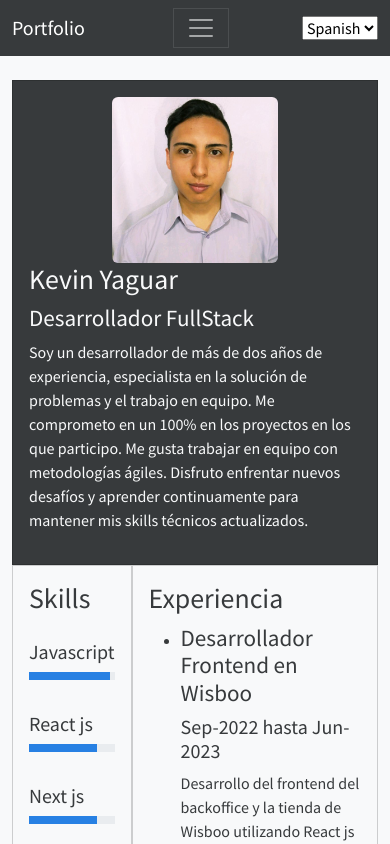
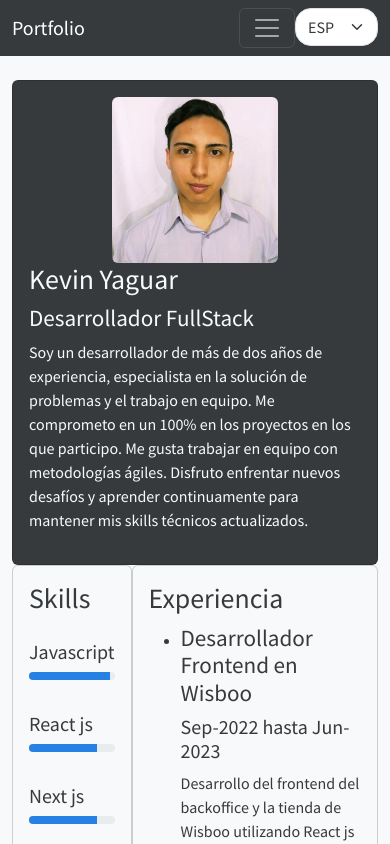
Before and after one commit to KevinYaguar/KevinYaguar.github.io, a Next.js app: page / in a window 390 px wide. Shown: the top 844 px of the page. Built offline with nearby package versions, Linux system fonts and the light colour scheme; a small style sheet from the web is missing.

Commit message:
menu mobile fixed

```diff
--- a/components/NavBar.js
+++ b/components/NavBar.js
@@ -13,24 +13,24 @@ const Navbar = () => {
 
     return (
         <nav className="navbar navbar-expand-lg navbar-dark bg-dark">
-            <div className="container">
+            <div className="container d-flex justify-content-between">
                 <Link legacyBehavior href="/">
                     <a className="navbar-brand" >Portfolio</a>
                 </Link>
-
-                <button className="navbar-toggler" type="button" data-toggle="collapse" data-target="#navbarNav" aria-controls="navbarNav" aria-expanded="false" aria-label="Toggle navigation">
+                <div className='d-flex'>
+                    <button className="navbar-toggler" type="button" data-bs-toggle="collapse" data-bs-target="#navbarNav" aria-controls="navbarNav" aria-expanded="false" aria-label="Toggle navigation">
                         <span className="navbar-toggler-icon"></span>
                     </button>
                     <div className="collapse navbar-collapse" id="navbarNav">
                         <ul className="navbar-nav mx-auto">
-                        <li className="nav-item active">
+                            <li className="nav-item active px-3">
                                 <Link href="/resume" legacyBehavior>
                                     <a className="nav-link" >
                                         {t('proyects')}
                                     </a>
                                 </Link>
                             </li>
-                        <li className="nav-item">
+                            <li className="nav-item px-3">
                                 <Link href="/github" legacyBehavior>
                                     <a className="nav-link" >
                                         Github
@@ -39,7 +39,9 @@ const Navbar = () => {
                             </li>
                         </ul>
                     </div>
-                <select defaultValue={'es'} onChange={onChangeLang}>
+                    <div className='rounded-4'>
+                        <select defaultValue={'es'} onChange={onChangeLang} className="form-select rounded-4" aria-label="Default select example">
+                            <option selected>Lang</option>
                             {
                                 LANGUAGES.map(({ code, label }) => (
                                     <option
@@ -50,6 +52,8 @@ const Navbar = () => {
                             }
                         </select>
                     </div>
+                </div>
+            </div>
         </nav>
     )
 }
--- a/i18n/constants.js
+++ b/i18n/constants.js
@@ -1,4 +1,4 @@
 export const LANGUAGES = [
-    { label: 'English', code: 'en' },
-    { label: 'Spanish', code: 'es' }
+    { label: 'ENG', code: 'en' },
+    { label: 'ESP', code: 'es' }
 ]
--- a/i18n/i18n.js
+++ b/i18n/i18n.js
@@ -72,7 +72,7 @@ i18n
                     proyectDescriptionInQiraWallet: 'La billetera del campo. A todo lo que te ofrecen otras billeteras virtuales, sumale granos..',
                     proyectExperiencieInQiraWallet: 'Este es el primer proyecto en el que trabajé. Estuve desde el inicio del proyecto con el lider técnico y otro desarrollador más la PM y el CEO. Desarrollamos la aplicación trabajando con React js y Typescript en el frontend y Node js y Typescript en el backend más el manejo de base de datos con SQL server. El proyecto salió a producción y se hizo el mantenimiento corresponiente mientras se trabajaba en los otros proyectos.',
                     /*Proyect Backoffice Myhnt */
-                    proyectDescriptionInBOMyhnt: 'HNT Bank. 24 financial modules. In your cloud or as a service.',
+                    proyectDescriptionInBOMyhnt: 'HNT Bank. 24 módulos financieros. En tu nube o como servicio.',
                     proyectExperiencieInBOMyhnt: 'Fue el proyecto principal de la compañia y por lo cual en el que más trabajamos. Comenzamos utilizando una plantilla pero el proyecto se inicio de cero. Los 24 modulos financieros eran distintas pantallas de listados, dashboards, gráficos y formularios. Se trabajó en el frontend y en el backend con React js, Node js y Typescript. El back funcionaba como "pasamanos" ya que se la base de datos se consumía con microservicios. En este proyecto aprendí a acelerar el proceso de escribir código no solo tipeando más rápido si no también pensando en cómo reutilizar mejor los componentes y resolver problemas de una manera más dinamica. El trabajo en equipo fue fundamental para este proyecto.',
                     /*Proyect Backoffice Uils */
                     proyectDescriptionInBOUils: 'Somos la primera billetera para conductores. Manejá tu plata en una sola cuenta...',
--- a/package.json
+++ b/package.json
@@ -20,6 +20,7 @@
   },
   "homepage": "https://github.com/KevinYaguar/portafolio-simple#readme",
   "dependencies": {
+    "bootstrap": "^5.3.0",
     "bootswatch": "^5.3.0",
     "classnames": "^2.3.2",
     "i18next": "^23.2.10",
--- a/pages/_app.js
+++ b/pages/_app.js
@@ -1,7 +1,12 @@
+import 'bootstrap/dist/css/bootstrap.css';
 import 'bootswatch/dist/cosmo/bootstrap.min.css'
 import '../global.css'
 import '../i18n/i18n'
+import { useEffect } from 'react';
 
 export default function MyApp({ Component, pageProps }) {
+    useEffect(() => {
+        import('bootstrap/dist/js/bootstrap');
+      }, []);
     return <Component {...pageProps} />
 }
```
Also changed, not shown: 1 other file (tests, documents, lock files or other folders). Lines whose indentation alone changed are shown as unchanged.
